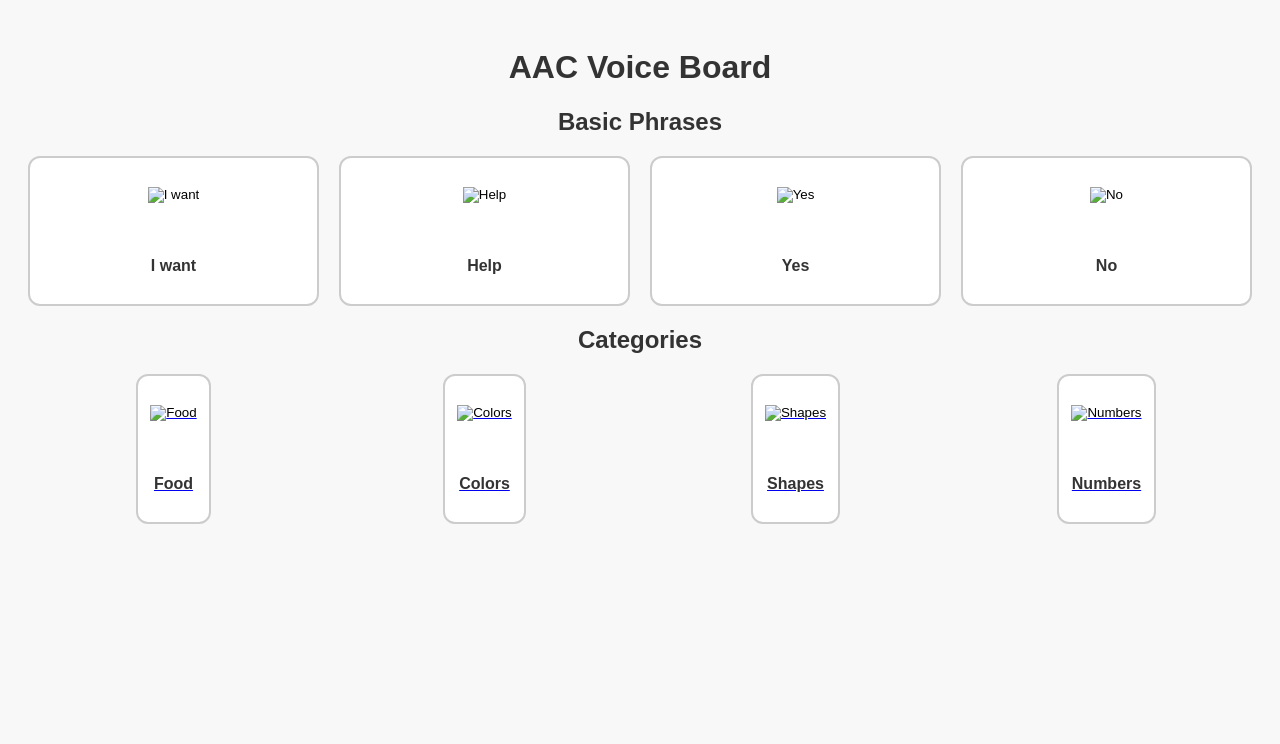
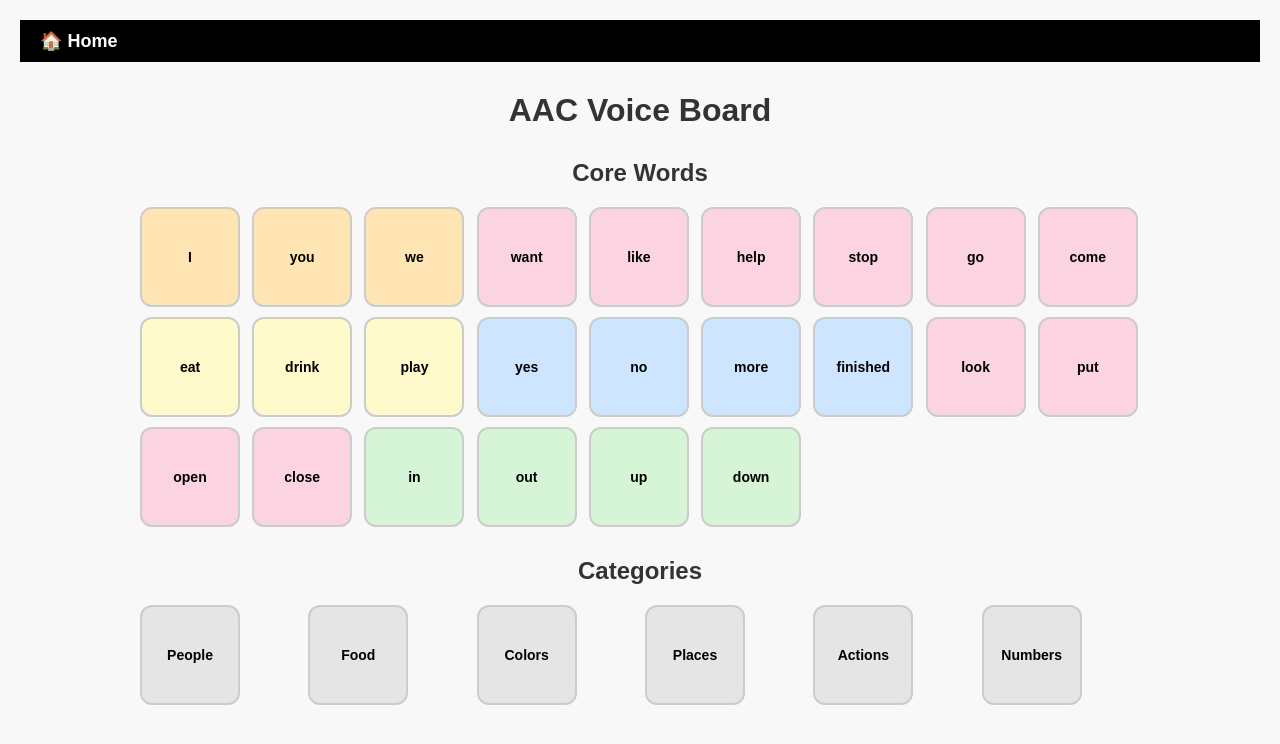
Before and after one commit to sukii09/aac-voice-board, a plain HTML site: page index.html in a window 1280 px wide. Drawn offline with Linux system fonts and the light colour scheme.

Commit message:
Update layout with color-coded core words and AUSLAN prep

```diff
--- a/index.html
+++ b/index.html
@@ -7,56 +7,66 @@
   <link rel="stylesheet" href="style.css" />
 </head>
 <body>
+  <!-- nav Bar -->
+  <div class="navbar">
+    <a href="index.html" class="home-button">🏠 Home</a>
+  </div>
+
   <h1>AAC Voice Board</h1>
 
-  <h2>Basic Phrases</h2>
+  <!-- core words -->
+  <h2>Core Words</h2>
   <div class="grid">
-    <button onclick="speak('I want')">
-      <img src="icons/want.png" alt="I want" />
-      <span>I want</span>
-    </button>
-    <button onclick="speak('Help')">
-      <img src="icons/help.png" alt="Help" />
-      <span>Help</span>
-    </button>
-    <button onclick="speak('Yes')">
-      <img src="icons/yes.png" alt="Yes" />
-      <span>Yes</span>
-    </button>
-    <button onclick="speak('No')">
-      <img src="icons/no.png" alt="No" />
-      <span>No</span>
-    </button>
+    <!-- Row 1 -->
+    <button onclick="speak('I')" class="orange"><span>I</span></button>
+    <button onclick="speak('you')" class="orange"><span>you</span></button>
+    <button onclick="speak('we')" class="orange"><span>we</span></button>
+    <button onclick="speak('want')" class="pink"><span>want</span></button>
+    <button onclick="speak('like')" class="pink"><span>like</span></button>
+    <button onclick="speak('help')" class="pink"><span>help</span></button>
+
+    <!-- Row 2 -->
+    <button onclick="speak('stop')" class="pink"><span>stop</span></button>
+    <button onclick="speak('go')" class="pink"><span>go</span></button>
+    <button onclick="speak('come')" class="pink"><span>come</span></button>
+    <button onclick="speak('eat')" class="yellow"><span>eat</span></button>
+    <button onclick="speak('drink')" class="yellow"><span>drink</span></button>
+    <button onclick="speak('play')" class="yellow"><span>play</span></button>
+
+    <!-- Row 3 -->
+    <button onclick="speak('yes')" class="blue"><span>yes</span></button>
+    <button onclick="speak('no')" class="blue"><span>no</span></button>
+    <button onclick="speak('more')" class="blue"><span>more</span></button>
+    <button onclick="speak('finished')" class="blue"><span>finished</span></button>
+    <button onclick="speak('look')" class="pink"><span>look</span></button>
+    <button onclick="speak('put')" class="pink"><span>put</span></button>
+
+    <!-- Row 4 -->
+    <button onclick="speak('open')" class="pink"><span>open</span></button>
+    <button onclick="speak('close')" class="pink"><span>close</span></button>
+    <button onclick="speak('in')" class="green"><span>in</span></button>
+    <button onclick="speak('out')" class="green"><span>out</span></button>
+    <button onclick="speak('up')" class="green"><span>up</span></button>
+    <button onclick="speak('down')" class="green"><span>down</span></button>
   </div>
 
+  <!-- other html pages  -->
   <h2>Categories</h2>
   <div class="grid">
-    <a href="food.html">
-      <button>
-        <img src="icons/food.png" alt="Food" />
-        <span>Food</span>
-      </button>
-    </a>
-    <a href="colors.html">
-      <button>
-        <img src="icons/colors.png" alt="Colors" />
-        <span>Colors</span>
-      </button>
-    </a>
-    <a href="shapes.html">
-      <button>
-        <img src="icons/shapes.png" alt="Shapes" />
-        <span>Shapes</span>
-      </button>
-    </a>
-    <a href="numbers.html">
-      <button>
-        <img src="icons/numbers.png" alt="Numbers" />
-        <span>Numbers</span>
-      </button>
-    </a>
+    <a href="people.html"><button class="black"><span>People</span></button></a>
+    <a href="food.html"><button class="black"><span>Food</span></button></a>
+    <a href="colors.html"><button class="black"><span>Colors</span></button></a>
+    <a href="places.html"><button class="black"><span>Places</span></button></a>
+    <a href="actions.html"><button class="black"><span>Actions</span></button></a>
+    <a href="numbers.html"><button class="black"><span>Numbers</span></button></a>
   </div>
 
-  <script src="script.js"></script>
+  <!-- voice api  -->
+  <script>
+    function speak(text) {
+      const msg = new SpeechSynthesisUtterance(text);
+      window.speechSynthesis.speak(msg);
+    }
+  </script>
 </body>
 </html>
--- a/style.css
+++ b/style.css
@@ -1,62 +1,92 @@
-/* Overall page styling */
+
 body {
   font-family: Arial, sans-serif;
-  text-align: center;
-  padding: 20px;
   background-color: #f8f8f8;
   color: #333;
+  text-align: center;
+  margin: 0;
+  padding: 20px;
 }
 
-/* Section wrapper */
-.category {
-  margin: 30px auto;
-  max-width: 800px;
+/* nav bar */
+.navbar {
+  background-color: #000;
+  padding: 10px;
+  text-align: left;
 }
 
-/* Grid for buttons */
+.home-button {
+  color: #fff;
+  text-decoration: none;
+  font-weight: bold;
+  font-size: 18px;
+  margin-left: 10px;
+}
+
+/* title */
+h1, h2 {
+  margin-top: 30px;
+}
+
+/* grid */
 .grid {
   display: grid;
-  grid-template-columns: repeat(auto-fit, minmax(130px, 1fr));
-  gap: 20px;
-  justify-items: center;
+  grid-template-columns: repeat(auto-fit, minmax(100px, 1fr));
+  max-width: 1000px;
+  margin: 20px auto;
+  gap: 10px;
 }
 
-/* Speech buttons */
-button {
-  background-color: #ffffff;
+/* button style */
+button, .grid a button {
+  width: 100px;
+  height: 100px;
+  border-radius: 12px;
+  padding: 10px;
+  box-sizing: border-box;
+  font-weight: bold;
+  font-size: 14px;
+  cursor: pointer;
   border: 2px solid #ccc;
-  padding: 12px;
-  border-radius: 12px;
-  width: 100%;
-  height: 150px;
   display: flex;
   flex-direction: column;
+  justify-content: center;
   align-items: center;
-  justify-content: center;
-  cursor: pointer;
-  transition: transform 0.2s ease, background-color 0.2s ease;
+  transition: transform 0.15s ease, background-color 0.2s ease;
 }
 
+/* hover button */
 button:hover {
   transform: scale(1.05);
-  border-color: #875b5b;
-  background-color: #f0e6e6;
+  border-color: #555;
 }
 
-/* Image inside button */
+/* Button  */
 button img {
-  height: 60px;
-  margin-bottom: 10px;
+  max-height: 40px;
+  margin-bottom: 5px;
 }
 
-/* Text under image */
-button span {
-  font-size: 16px;
-  font-weight: bold;
-  color: #333;
+/* image size for future gifs*/
+button img.gif {
+  max-height: 45px;
 }
 
-/* Back button */
+/* Color-coded backgrounds based on function */
+.pink { background-color: #fbd3e1; }     /* Verbs */
+.orange { background-color: #ffe5b4; }   /* Pronouns/people */
+.green { background-color: #d6f5d6; }    /* Location/places */
+.blue { background-color: #cde5ff; }     /* Descriptors/adjectives */
+.purple { background-color: #e2d6f3; }   /* Questions/auxiliary */
+.black { background-color: #e5e5e5; }    /* Navigation/meta */
+.gray { background-color: #f0f0f0; }     /* Misc or neutral */
+.yellow { background-color: #fffacb; }   /* Articles, basic */
+
+a {
+  text-decoration: none;
+}
+
+/* Back/home buttons */
 .back-button {
   margin-top: 30px;
 }
```
